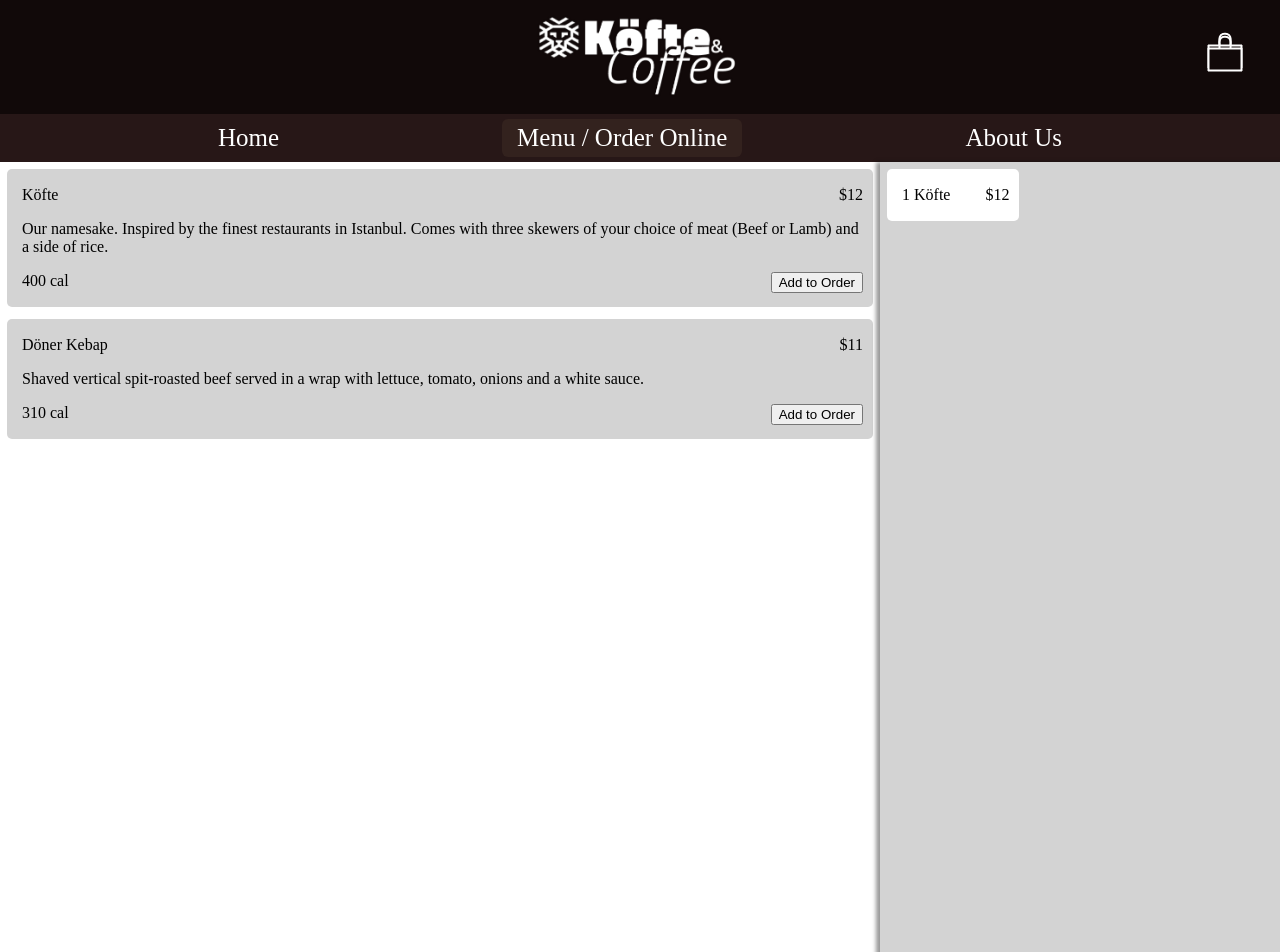
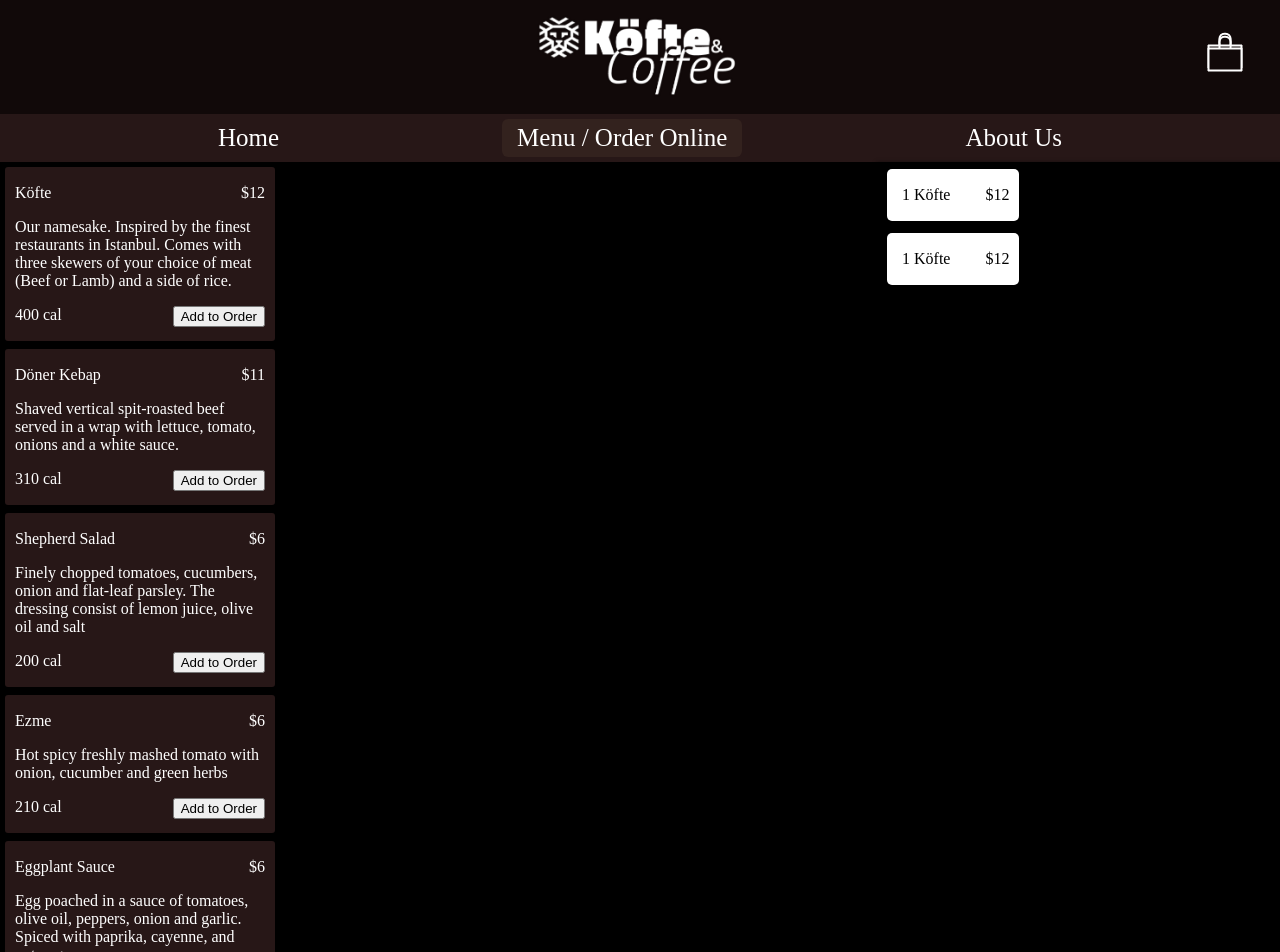
Before and after one commit to trg601/kofte-and-coffee, an Angular app: page /menu in a window 1280 px wide. Shown: the top 952 px of the page. Before the commit the page ends 800 px from the top, so only its background shows below. Built offline with nearby package versions, Linux system fonts and the light colour scheme.

Commit message:
Working on menu
Working on menu

```diff
--- a/package.json
+++ b/package.json
@@ -19,6 +19,7 @@
     "@angular/platform-browser": "~10.0.0",
     "@angular/platform-browser-dynamic": "~10.0.0",
     "@angular/router": "~10.0.0",
+    "animate.css": "^4.1.1",
     "rxjs": "~6.5.5",
     "tslib": "^2.0.0",
     "zone.js": "~0.10.3"
--- a/src/app/cart/cart.service.ts
+++ b/src/app/cart/cart.service.ts
@@ -10,6 +10,7 @@ export class CartService {
   constructor() {
     this.cart = new Cart();
     this.cart.addToCart(new Item("Köfte", 12, 400, "", ""));
+    this.cart.addToCart(new Item("Köfte", 12, 400, "", ""));
   }
 
   getCart(): Cart {
--- a/src/app/menu/item/item.component.css
+++ b/src/app/menu/item/item.component.css
@@ -1,10 +1,24 @@
 div.item {
-    background-color: lightgray;
-    border-radius: 5px;
+    background-color: #271717;
+    color: white;
+    border-radius: 3px;
+    max-width: 250px;
     padding: 1px;
-    padding-left: 15px;
-    margin: 5px;
+    padding-left: 10px;
+    margin: 3px;
     padding-right: 10px;
+}
+
+.box{
+    max-height: 300px;
+    display: flex;
+    flex-direction: column;
+    flex-wrap: wrap;
+
+}
+
+.box>*{
+    flex: 1 1 80px;
 }
 
 span.price {
--- a/src/app/menu/item/item.component.html
+++ b/src/app/menu/item/item.component.html
@@ -1,3 +1,4 @@
+<div class = "box">
 <div class="item">
     <p class="name">
         {{item.name}}
@@ -9,3 +10,4 @@
         <button class="add">Add to Order</button>
     </p>
 </div>
+</div>
--- a/src/app/menu/menu.component.css
+++ b/src/app/menu/menu.component.css
@@ -2,6 +2,7 @@
 div.menuItems {
     float: left;
     width: calc(100% - 25em);
+    background-color:  rgb(0, 0, 0);
 }
 
 div.order {
@@ -9,6 +10,6 @@ div.order {
     right: 0;
     width: 25em;
     height: 100%;
-    background-color: lightgray;
+    background-color: rgb(0, 0, 0);
     box-shadow: -1px 3px 4px 3px rgba(0, 0, 0, 0.4);
 }
--- a/src/app/menu/menu.component.html
+++ b/src/app/menu/menu.component.html
@@ -1,5 +1,5 @@
 <app-navbar activeElement=menu></app-navbar>
-
+<body style = "background-color: black;">
 <div class="menuItems">
     <table>
         <tr *ngFor="let item of menu.items">
@@ -15,3 +15,4 @@
         </tr>
     </table>
 </div>
+</body>
--- a/src/app/menu/menu.model.ts
+++ b/src/app/menu/menu.model.ts
@@ -4,7 +4,14 @@ export class Menu {
     items: Item[] = new Array();
 
     constructor() {
-        this.items.push(new Item("Köfte", 12, 400, "Our namesake. Inspired by the finest restaurants in Istanbul. Comes with three skewers of your choice of meat (Beef or Lamb) and a side of rice.",""));
+        this.items.push(new Item("Köfte", 12, 400, "Our namesake. Inspired by the finest restaurants in Istanbul. Comes with three skewers of your choice of meat (Beef or Lamb) and a side of rice.","https://www.carolinescooking.com/wp-content/uploads/2018/07/lamb-kofte-photo.jpg"));
         this.items.push(new Item("Döner Kebap", 11, 310, "Shaved vertical spit-roasted beef served in a wrap with lettuce, tomato, onions and a white sauce.",""));
+        this.items.push(new Item("Shepherd Salad", 6, 200, "Finely chopped tomatoes, cucumbers, onion and flat-leaf parsley. The dressing consist of lemon juice, olive oil and salt", ""));
+        this.items.push(new Item("Ezme", 6, 210, "Hot spicy freshly mashed tomato with onion, cucumber and green herbs", ""));
+        this.items.push(new Item("Eggplant Sauce", 6, 210, "Egg poached in a sauce of tomatoes, olive oil, peppers, onion and garlic. Spiced with paprika, cayenne, and nutmeg", ""));
+        this.items.push(new Item("French Fries", 4, 420, "Hand cut russet potatoes fried and served with ketchup", ""));
+        this.items.push(new Item("Felafel ( 6 Piece )", 6, 360, "Deep-fried ball made from ground chickpeas and some herbs", ""));
+        this.items.push(new Item("Diced Lamb and Mozzarella Pide", 13, 620, "Spiced lamb and cheese in turkish pizza dough", ""));
+        this.items.push(new Item("Baklava", 5, 390, "Layered butter filled with crushed pistachios and dipped in honey", ""));
     }
 }
--- a/src/styles.css
+++ b/src/styles.css
@@ -1,5 +1,6 @@
 /* You can add global styles to this file, and also import other style files */
 body, html{
+    background-color: black;
     margin:0;
     padding:0;
 }
```
Also changed, not shown: 1 other file (tests, documents, lock files or other folders).
